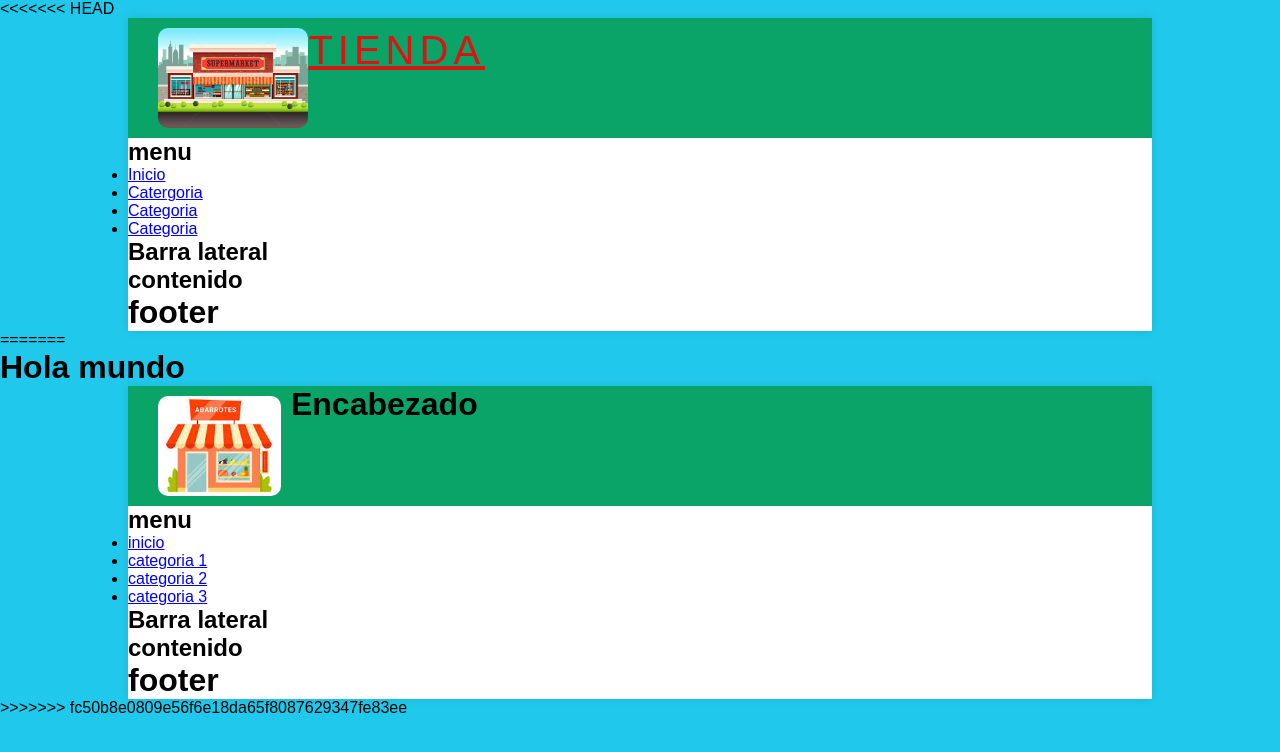
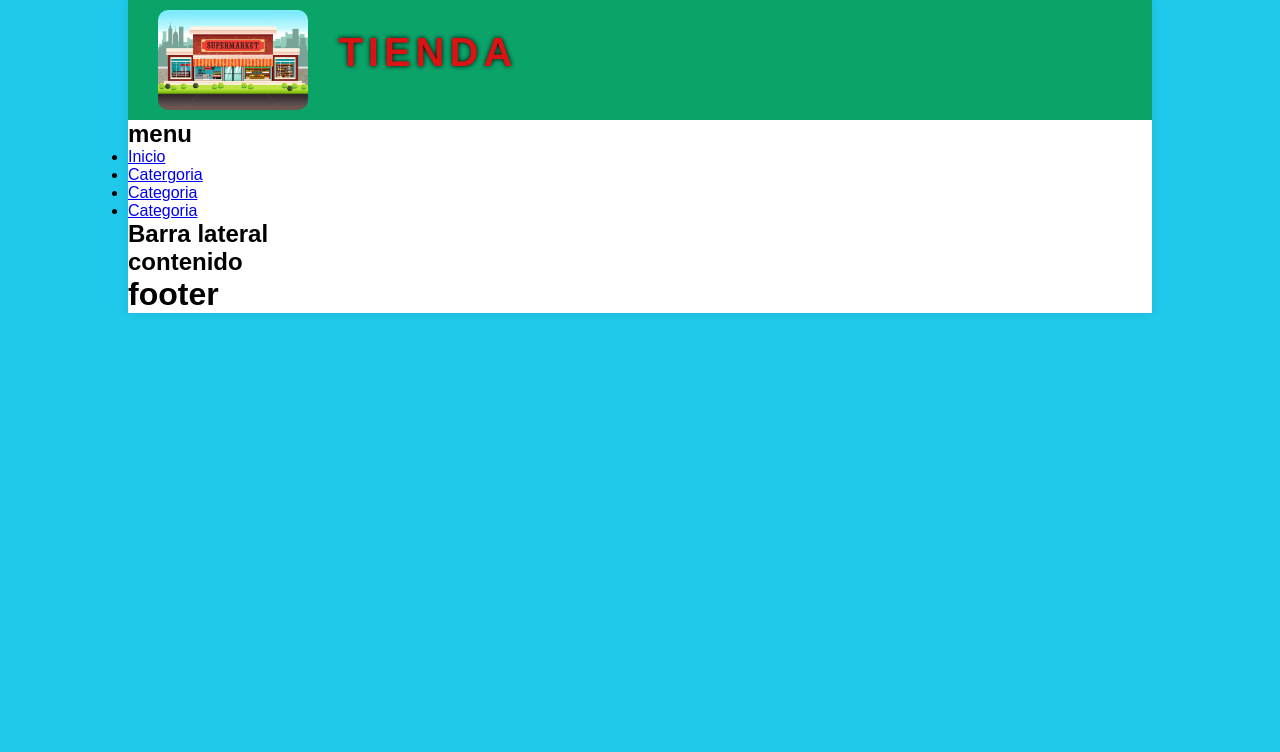
Before and after one commit to diegoandresbohorquezperez-blip/Proyecto3230985, a plain HTML site: page index.html in a window 1280 px wide. Drawn offline with Linux system fonts and the light colour scheme.

Commit message:
actualizacion del logo a

```diff
--- a/assets/css/styles.css
+++ b/assets/css/styles.css
@@ -38,4 +38,10 @@ body{
     font-family: Arial, Helvetica, sans-serif;
     text-transform: uppercase;
     color: rgb(219, 19, 19);
+    font-weight: bold;
+    text-decoration: none;
+    margin-top: 20px;
+    margin-left: 30px;
+    text-shadow: 0px 0px 5px #000;
+    transition: all 300ms;
 }
--- a/index.html
+++ b/index.html
@@ -1,5 +1,4 @@
 <!DOCTYPE html>
-<<<<<<< HEAD
 <html lang="es">
 <head>
   <meta charset="UTF-8">
@@ -47,54 +46,3 @@
   </div>
 </body>
 </html>
-
-=======
-<html lang="en">
-<head>
-    <meta charset="UTF-8">
-    <meta name="viewport" content="width=device-width, initial-scale=1.0">
-    <title>Proyecto3230985</title>
-</head>
-<body>
-    <h1>Hola mundo</h1>
-    <div id="container">
-        <header id="header">
-            <div id="logo">
-                <img src="./assets/img/descarga.jpg" alt="Logo Tienda">
-            </div>
-    <h1>Encabezado</h1>
-    </header>
-    <nav id="menu">
-        <h1>menu</h1>
-        <ul>
-            <li>
-                <a href="#">inicio</a>
-            </li>
-             <li>
-                <a href="#">categoria 1</a>
-            </li>
-             <li>
-                <a href="#">categoria 2</a>
-            </li>
-             <li>
-                <a href="#">categoria 3</a>
-            </li>
-        </ul>
-    </nav>
-
-    <div id="content">
-    <aside>
-        <h1>Barra lateral</h1>
-    </aside>
-    <section>
-        <h1>contenido</h1>
-    </section>
-    </div>
-
-    <footer id="footer">
-    <h1>footer</h1>
-  </footer>
-  </div>
-</body>
-</html>
->>>>>>> fc50b8e0809e56f6e18da65f8087629347fe83ee
```
